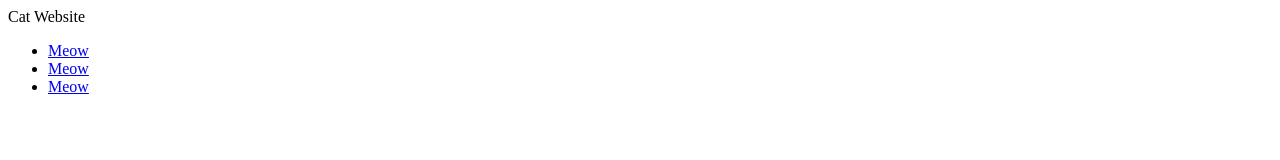
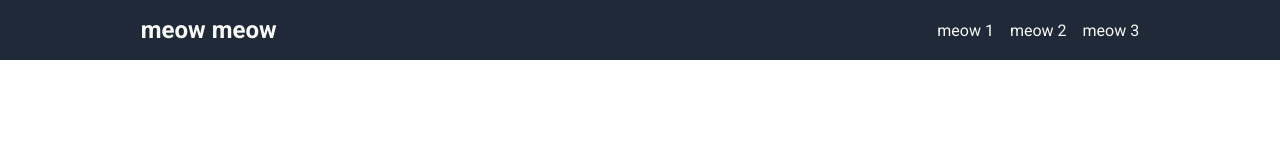
Before and after one commit to nylvenic/landing-page, a plain HTML site: page index.html in a window 1280 px wide. Drawn offline with Linux system fonts and the light colour scheme.

Commit message:
Add navigation html and styling

```diff
--- a/index.html
+++ b/index.html
@@ -3,16 +3,21 @@
     <head>
         <title>My Cat Fanpage</title>
         <meta charset="utf-8">
+        <link rel="preconnect" href="https://fonts.googleapis.com">
+        <link rel="preconnect" href="https://fonts.gstatic.com" crossorigin>
+        <link href="https://fonts.googleapis.com/css2?family=Roboto:wght@400;700&display=swap" rel="stylesheet">
         <link href="./styles/style.css" rel="stylesheet">
     </head>
     <body>
-        <div class="header">
-            <div>Cat Website</div>
-            <ul>
-                <li><a href="#">Meow</a></li>
-                <li><a href="#">Meow</a></li>
-                <li><a href="#">Meow</a></li>
-            </ul>
+        <div class="header padding-1 bg-dark">
+            <div class="container">
+                <div class="logo">meow meow</div>
+                <ul class="flex-gap-1">
+                    <li><a href="#">meow 1</a></li>
+                    <li><a href="#">meow 2</a></li>
+                    <li><a href="#">meow 3</a></li>
+                </ul>
+            </div>
         </div>
         <div class="hero">
         </div>
--- a/styles/style.css
+++ b/styles/style.css
@@ -0,0 +1,54 @@
+* {
+    margin: 0;
+    padding: 0;
+    box-sizing: border-box;
+    font-family: 'Roboto', sans-serif;
+}
+
+.container {
+    width: 80%;
+    margin: 0 auto;
+}
+
+.padding-1 {
+    padding: 1rem;
+}
+
+.flex-gap-1 {
+    gap: 1rem;
+}
+
+/* header & hero */
+.bg-dark,
+.bg-dark a {
+    background-color: #1f2937;
+    color: #f9faf8;
+}
+
+a:hover {
+    color: #3882f6;
+}
+
+.header ul {
+    list-style: none;
+}
+
+.header a {
+    text-decoration: none;
+}
+
+.header .container {
+    display: flex;
+    justify-content: space-between;
+    align-items: center;
+}
+
+.header .logo {
+    font-size: 24px;
+    font-weight: bold;
+}
+
+.header ul {
+    display: flex;
+    align-items: center;
+}
```
